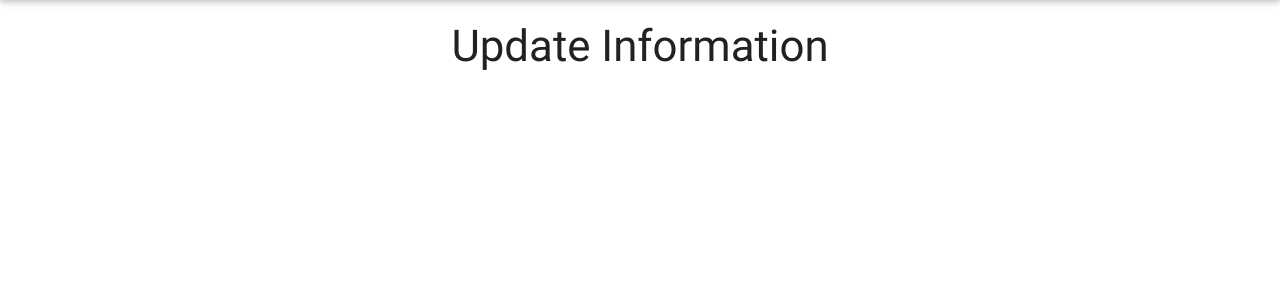
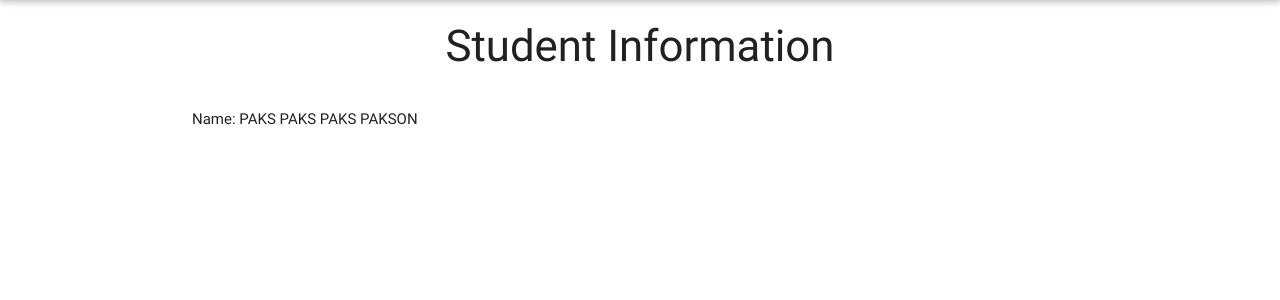
Before and after one commit to LucidComplex/sais-x, a Django app: page /profile in a window 1280 px wide. Shown: the part 64-364 px from the top of the page. Run offline with Django 3.2, Linux system fonts and the light colour scheme; some libraries are stand-ins or nearby versions.

Commit message:
unfinished profile

```diff
--- a/saisX/enrollment/templates/enrollment/profile.html
+++ b/saisX/enrollment/templates/enrollment/profile.html
@@ -4,7 +4,15 @@
 {% block content %}
 <div class="container">
   <div class="row center">
-    <h3>Update Information</h3>
+    <h3>Student Information</h3>
+  </div>
+  <div class="row">
+    <div class="col l6 m6 s12">
+      <span>Name: PAKS PAKS PAKS PAKSON</span>
+    </div>
+    <div class="col l6 m6 s12">
+
+    </div>
   </div>
 </div>
 {% endblock content %}
```
